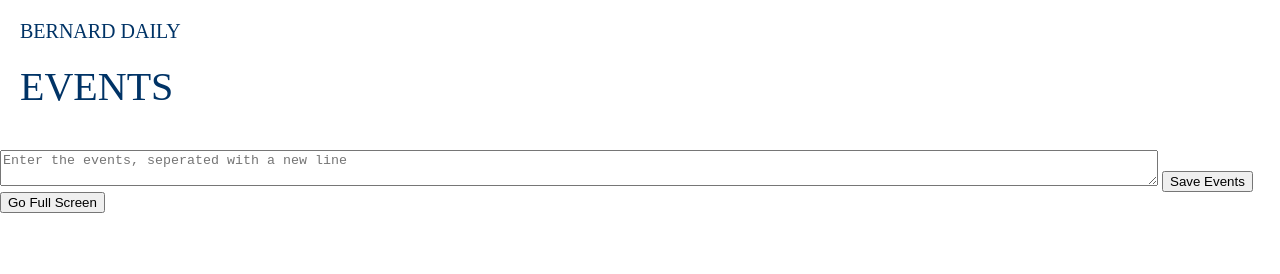
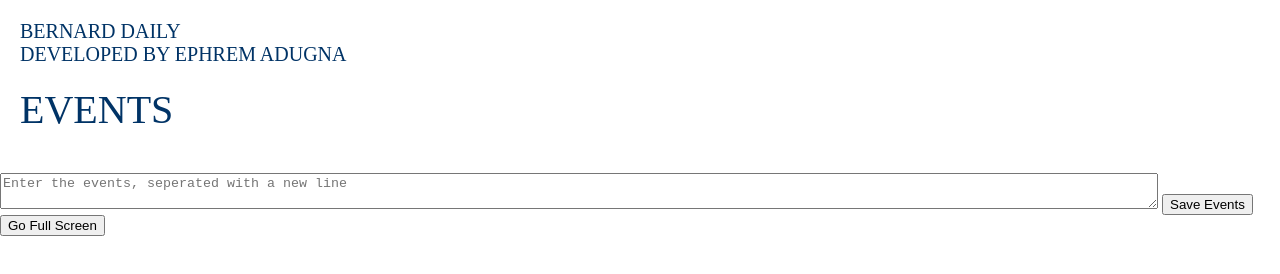
Before and after one commit to Ephrem-Adugna/bernardDaily, a plain HTML site: page index.html in a window 1280 px wide. Drawn offline with Linux system fonts and the light colour scheme; no server answers; a web font is replaced by a local one.

Commit message:
Attribution

```diff
--- a/index.html
+++ b/index.html
@@ -16,7 +16,7 @@
     </div>
 
     <div class="eventsContainer">
-<span class="cornerTitle" id="logo">Bernard Daily</span>
+<span class="cornerTitle" id="logo">Bernard Daily <br> Developed by Ephrem Adugna</span>
 <span class="titleTitle" id="title">Events</span>
 <ul class="eventsList" id="eventsList">
 </ul>
```
